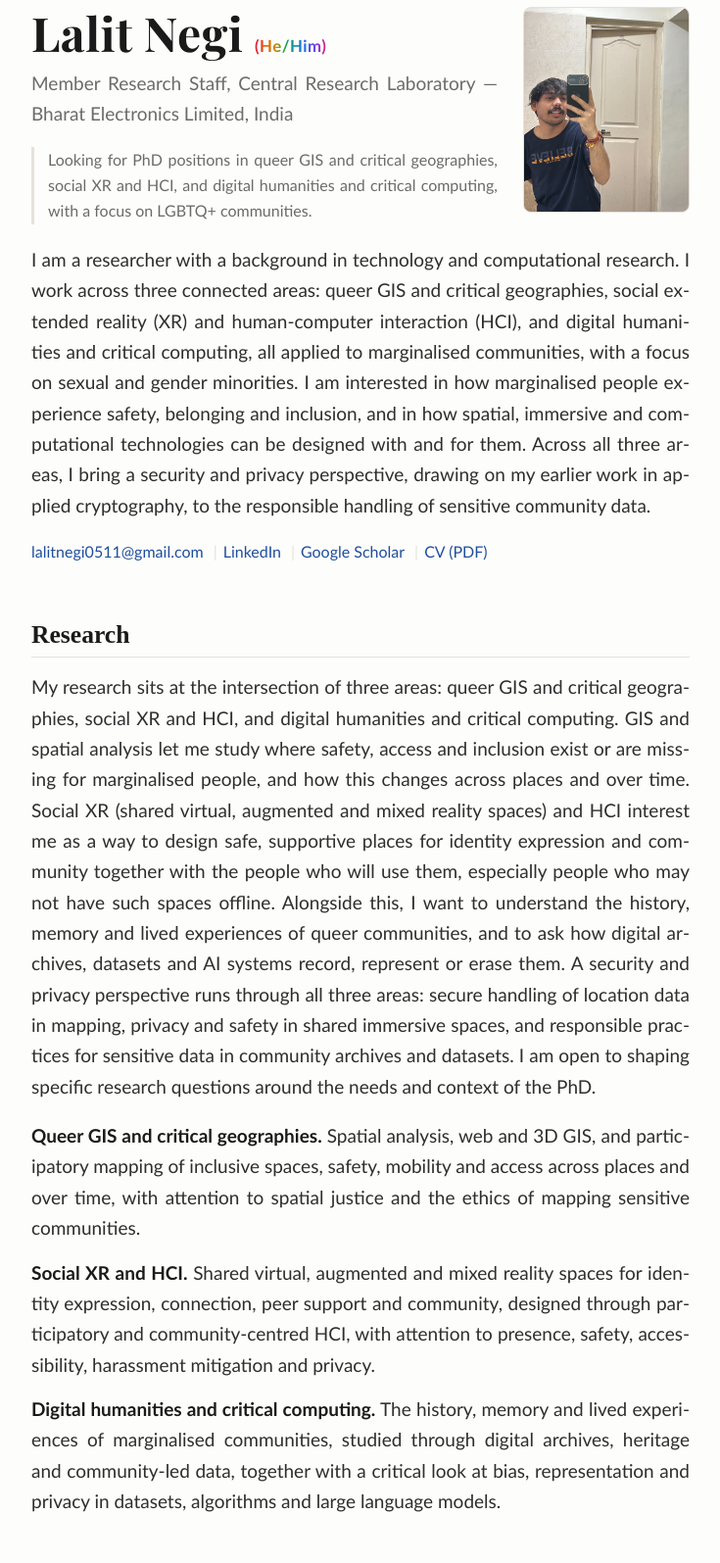
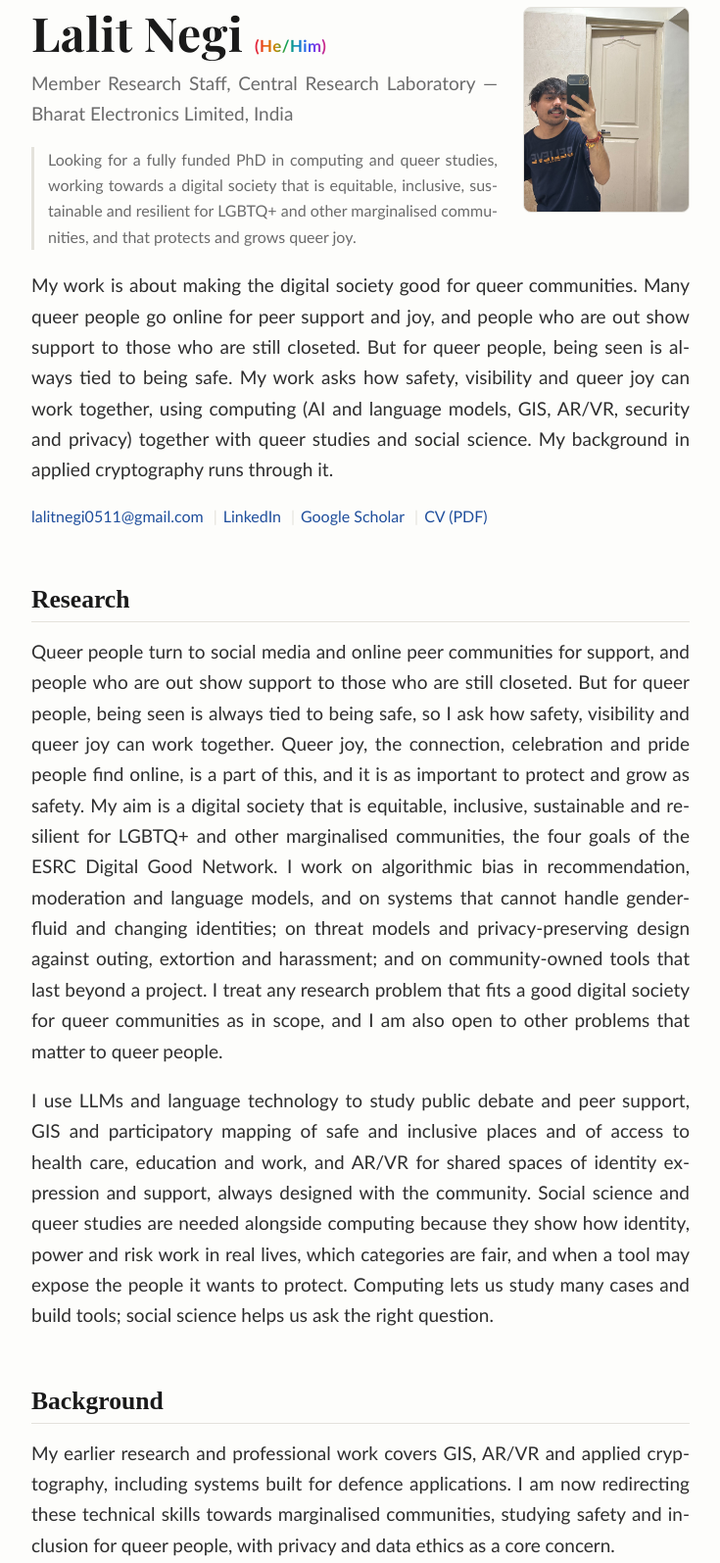
Before and after one commit to ilalitnegi/ilalitnegi.github.io, a plain HTML site: page index.html in a window 1280 px wide. Shown: the part 53-1648 px from the top of the page at 98% size, without its empty margins (272-1007 px from the left). Drawn offline with nearby package versions, Linux system fonts and the light colour scheme.

```diff
--- a/index.html
+++ b/index.html
@@ -4,7 +4,7 @@
 <meta charset="UTF-8">
 <meta name="viewport" content="width=device-width, initial-scale=1.0">
 <title>Lalit Negi</title>
-<meta name="description" content="Lalit Negi — Researcher working on queer GIS and critical geographies, social XR and HCI, and digital humanities and critical computing, with LGBTQ+ communities.">
+<meta name="description" content="Lalit Negi — Researcher in computing and queer studies, working towards an equitable, inclusive, sustainable and resilient digital society for LGBTQ+ and marginalised communities, where safety and visibility go together.">
 
 <link rel="preconnect" href="https://fonts.googleapis.com">
 <link rel="preconnect" href="https://fonts.gstatic.com" crossorigin>
@@ -203,19 +203,17 @@ footer{
   </p>
 
   <p class="seeking">
-    Looking for PhD positions in queer GIS and critical geographies, social XR and HCI, and digital
-    humanities and critical computing, with a focus on LGBTQ+ communities.
+    Looking for a fully funded PhD in computing and queer studies, working towards a digital society that is
+    equitable, inclusive, sustainable and resilient for LGBTQ+ and other marginalised communities, and that
+    protects and grows queer joy.
   </p>
 
   <p>
-    I am a researcher with a background in technology and computational research. I work across three
-    connected areas: queer GIS and critical geographies, social extended reality (XR) and human-computer
-    interaction (HCI), and digital humanities and critical computing, all applied to marginalised communities,
-    with a focus on sexual and gender minorities. I am interested in how marginalised people experience
-    safety, belonging and inclusion, and in how spatial, immersive
-    and computational technologies can be designed with and for them. Across all three areas, I bring a
-    security and privacy perspective, drawing on my earlier work in applied cryptography, to the responsible
-    handling of sensitive community data.
+    My work is about making the digital society good for queer communities. Many queer people go online for peer support
+    and joy, and people who are out show support to those who are still closeted. But for queer people, being seen is always
+    tied to being safe. My work asks how safety, visibility and queer joy can work together, using computing (AI and language
+    models, GIS, AR/VR, security and privacy) together with queer studies and social science. My background in
+    applied cryptography runs through it.
   </p>
 
   <p class="contact-line">
@@ -227,30 +225,23 @@ footer{
   <h2>Research</h2>
 
   <p>
-    My research sits at the intersection of three areas: queer GIS and critical geographies, social XR and
-    HCI, and digital humanities and critical computing. GIS and spatial analysis let me study where safety,
-    access and inclusion exist or are missing for marginalised people, and how this changes across places and over
-    time. Social XR (shared virtual, augmented and mixed reality spaces) and HCI interest me as a way to
-    design safe, supportive places for identity expression and community together with the people who will
-    use them, especially people who may not have such spaces offline. Alongside this, I want to understand the
-    history, memory and lived experiences of queer communities, and to ask how digital archives, datasets and
-    AI systems record, represent or erase them. A security and privacy perspective runs through all three
-    areas: secure handling of location data in mapping, privacy and safety in shared immersive spaces, and
-    responsible practices for sensitive data in community archives and datasets. I am open to shaping specific
-    research questions around the needs and context of the PhD.
+    Queer people turn to social media and online peer communities for support, and people who are out show
+    support to those who are still closeted. But for queer people, being seen is always tied to being safe, so
+    I ask how safety, visibility and queer joy can work together. Queer joy, the connection, celebration and pride people find online, is a part of this, and it is as important to protect and grow as safety. My aim is a digital society that is equitable, inclusive,
+    sustainable and resilient for LGBTQ+ and other marginalised communities, the four goals of the ESRC Digital
+    Good Network. I work on algorithmic bias in recommendation, moderation and language models, and on systems that
+    cannot handle gender-fluid and changing identities; on threat models and privacy-preserving design against
+    outing, extortion and harassment; and on community-owned tools that last beyond a project. I treat any research problem that fits a good digital society for queer communities as in scope, and I am also open to other problems that matter to queer people.
   </p>
 
-  <ul class="interests">
-    <li><strong>Queer GIS and critical geographies.</strong> Spatial analysis, web and 3D GIS, and participatory
-      mapping of inclusive spaces, safety, mobility and access across places and over time, with
-      attention to spatial justice and the ethics of mapping sensitive communities.</li>
-    <li><strong>Social XR and HCI.</strong> Shared virtual, augmented and mixed reality spaces for identity
-      expression, connection, peer support and community, designed through participatory and community-centred
-      HCI, with attention to presence, safety, accessibility, harassment mitigation and privacy.</li>
-    <li><strong>Digital humanities and critical computing.</strong> The history, memory and lived experiences of
-      marginalised communities, studied through digital archives, heritage and community-led data, together with a
-      critical look at bias, representation and privacy in datasets, algorithms and large language models.</li>
-  </ul>
+  <p>
+    I use LLMs and language technology to study public debate and peer support, GIS and participatory mapping of
+    safe and inclusive places and of access to health care, education and work, and AR/VR for shared spaces of
+    identity expression and support, always designed with the community. Social science and queer studies are
+    needed alongside computing because they show how identity, power and risk work in real lives, which categories
+    are fair, and when a tool may expose the people it wants to protect. Computing lets us study many cases and
+    build tools; social science helps us ask the right question.
+  </p>
 
 
   <!-- BACKGROUND -->
@@ -259,8 +250,14 @@ footer{
   <p>
     My earlier research and professional work covers GIS, AR/VR and applied cryptography, including systems
     built for defence applications. I am now redirecting these technical skills towards marginalised communities,
-    studying queer geographies, social XR and the history and social experiences of queer people, with privacy
-    and data ethics as a core concern.
+    studying safety and inclusion for queer people, with privacy and data ethics as a core concern.
+  </p>
+
+  <p>
+    I have submitted two papers on queer life in India to journals, and both are under review. One is on transgender rights in the digital
+    public sphere, mapping public discourse on India&rsquo;s 2026 amendment. The other is a threat
+    model and attack-chain analysis of extortion and robbery targeting gay men through geosocial dating
+    platforms in India, looking at how attackers exploit trust cues.
   </p>
 
 
@@ -447,11 +444,10 @@ footer{
   <h2>Contact</h2>
 
   <p>
-    I am seeking PhD opportunities that bring together queer GIS and critical geographies, social XR and HCI,
-    and digital humanities and critical computing. I want to build on my research and technology background
-    while developing deeper expertise in the history, memory and contemporary experiences of queer and other
-    marginalised communities, and in how spatial, immersive and computational technologies can help create safer, more
-    inclusive and more equitable environments.
+    I am seeking a fully funded PhD in computing and queer studies, starting in 2027, on making digital society
+    equitable, inclusive, sustainable and resilient for LGBTQ+ and other marginalised communities, with safety,
+    visibility and queer joy working together. The work builds on my technology background and develops deeper expertise
+    in queer studies and community-centred research. I am open to any research problem that fits a good digital society for queer communities, and to other problems that matter to queer people.
   </p>
 
   <p>
```
